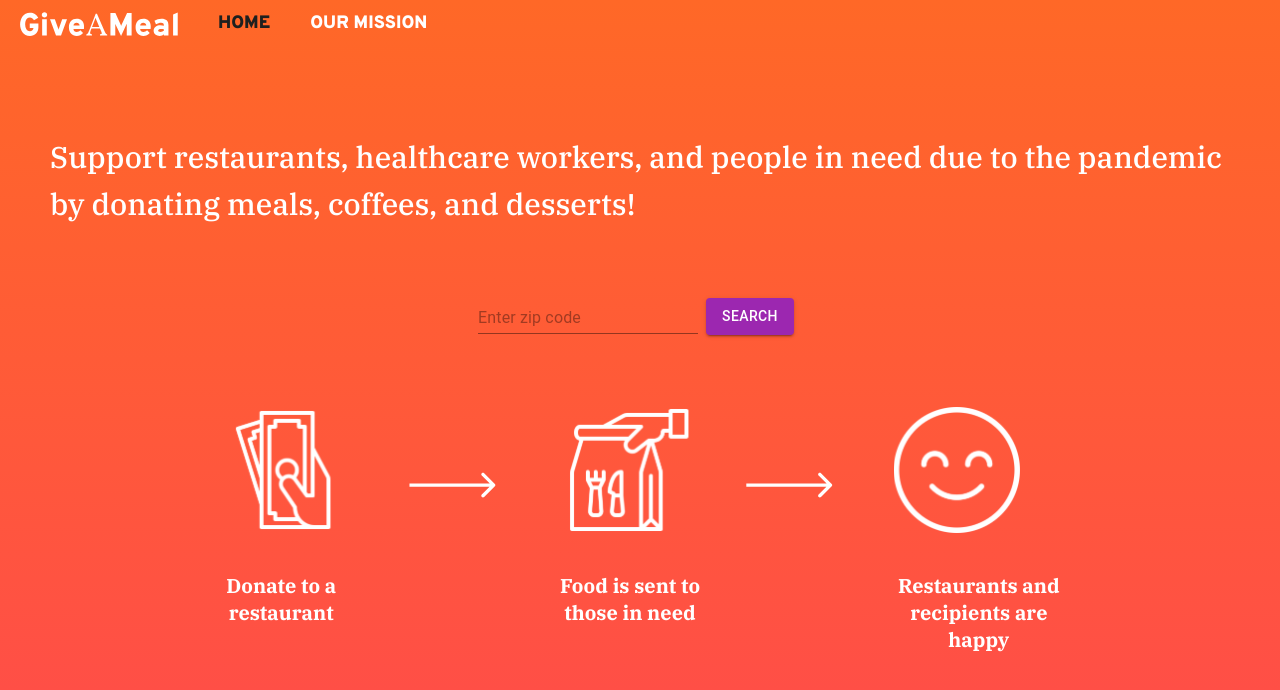
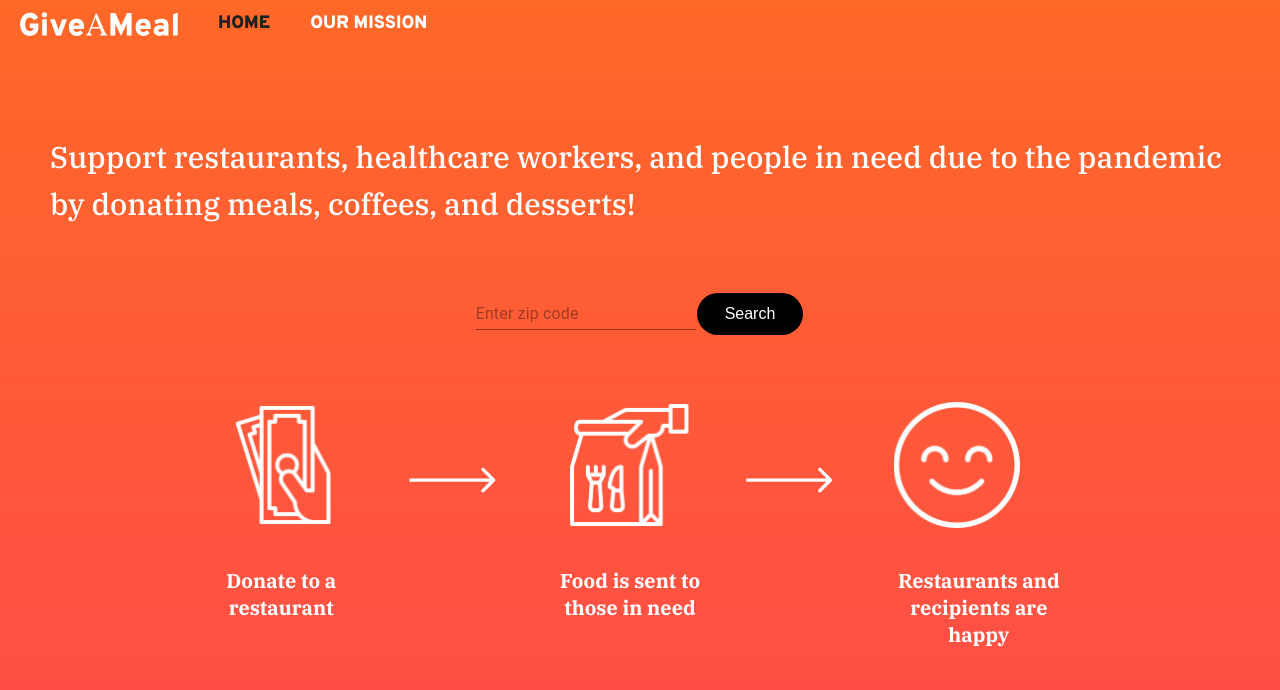
Before and after one commit to iambcho/gam_frontend, a React (Create React App) app: page / in a window 1280 px wide. Shown: the top 690 px of the page. Built offline with nearby package versions, Linux system fonts and the light colour scheme.

Commit message:
updating buttons to match figma

```diff
--- a/src/App.css
+++ b/src/App.css
@@ -247,6 +247,19 @@ p {
   border: none;
 }
 
-.search-button {
+.the-button {
+    background-color: black;
+    border: none;
+    color: white;
+    padding: 12px 28px;
+    border-radius: 25px;
+    text-align: center;
+    font-size: 16px;
+    margin: 3px 1px;
+    transition: 0.3s;
+    display: inline-block;
+    text-decoration: none;
+    cursor: pointer;
+}
 
-}
+.the-button:hover {opacity: 0.7}
--- a/src/components/view/AllRestaurantsView.js
+++ b/src/components/view/AllRestaurantsView.js
@@ -73,8 +73,8 @@ const AllRestaurantsView= (props) => {
 
           <form onSubmit='' className="zip-input">
             <Input id="input-zip" value='' onChange='' type="number" placeholder="Enter zip code" inputProps={{ 'aria-label': 'description' }} />
-            <ColorButton type="submit" variant="contained" className={classes.margin} onClick=''>Search</ColorButton><br/>
-          </form><br/>
+            <button type="submit" variant="contained" className='the-button' onClick=''>Search</button><br />
+            </form><br/>
 
         <Grid
             container
@@ -129,9 +129,9 @@ const AllRestaurantsView= (props) => {
 																					{
 																						restaurant.restaurantId === currentRestaurant.restaurantId
 																						? <Link to={`/restaurant/${restaurant.restaurantId}`}>
-																								<ColorButton style={{marginBottom:"70px", marginLeft:"15px"}}>
+																								<button className='the-button' style={{position:'relative', bottom:'35px', right:'-20px'}}>
 																									Select
-																								</ColorButton>
+																								</button>
 																							</Link>
 																						: ""
 
--- a/src/components/view/CheckoutView.js
+++ b/src/components/view/CheckoutView.js
@@ -100,7 +100,7 @@ const CheckoutView= (props) => {
 													<p style={{textAlign:"right"}}>{`$${(restaurant.foodPrice * restaurant.foodAmount)+(restaurant.coffeePrice * restaurant.coffeeAmount)+(restaurant.dessertPrice * restaurant.dessertAmount)}`}</p>
 													</Grid>
 												</Grid>
-                    <Grid item ><Link to="/confirmation"><Button variant="contained" color="secondary" style={{position:'relative', top:'25px', width:'200px', height: '70px'}}>Pay with PayPal</Button></Link></Grid>
+                    <Grid item ><Link to="/confirmation"><button variant="contained" className='the-button' style={{position:'relative', top:'25px', background: '#FF4D49'}}>Pay with PayPal</button></Link></Grid>
                 </Grid>
                 </Paper>
             </Grid>
--- a/src/components/view/ConfirmationView.js
+++ b/src/components/view/ConfirmationView.js
@@ -37,7 +37,7 @@ const ConfirmationView = (props) => {
                     <Grid item ><h1 style={{position:'relative', top:'80px'}}>Thank you for your donation!</h1></Grid>
                     <Grid item ><img src='happy.svg' style={{width:'250px', position:'relative', top:'120px'}}></img></Grid>
                     <Grid item ><p style={{textAlign: "center", position:'relative', top:'140px'}}>Your donated food is now on its way to someone in need.</p></Grid>
-                    <Grid item ><Link to="/"><Button variant="contained" color="secondary" style={{position:'relative', top:'180px', width:'200px', height: '70px'}}>Give Again</Button></Link></Grid>
+                    <Grid item ><Link to="/"><button variant="contained" className='the-button' style={{position:'relative', top:'180px', background: '#FF4D49'}}>Give Again</button></Link></Grid>
                 </Grid>
                 </Paper>
             </Grid>
--- a/src/components/view/HomePageView.js
+++ b/src/components/view/HomePageView.js
@@ -84,7 +84,7 @@ const HomePageView = () => {
         <Grid item xs={12}>
           <form onSubmit='' className="zip-input">
             <Input id="input-zip" value='' onChange='' type="number" placeholder="Enter zip code" inputProps={{ 'aria-label': 'description' }} />
-            <ColorButton type="submit" variant="contained" className={classes.margin} onClick=''>Search</ColorButton><br />
+            <button type="submit" variant="contained" className='the-button' onClick=''>Search</button><br />
           </form><br />
         </Grid>
       </Grid>
--- a/src/components/view/SingleRestaurantView.js
+++ b/src/components/view/SingleRestaurantView.js
@@ -164,16 +164,16 @@ const AllRestaurantsView= (props) => {
 							direction="row"
 							spacing={2}>
 								<Grid item xs={2}>
-									<ColorButton>Hospital</ColorButton>
+									<button className='the-button'>Hospital</button>
 								</Grid>
 								<Grid item xs={2}>
-									<ColorButton>Shelter</ColorButton>
+									<button className='the-button'>Shelter</button>
 								</Grid>
 							</Grid>
 							<br/>
 							<Grid item>
 								<Link to={`/checkout/${restaurant.restaurantId}`}>
-								<ColorButton>Checkout</ColorButton>
+								<button className='the-button'>Checkout</button>
 								</Link>
 							</Grid>
 							<br/>
```
